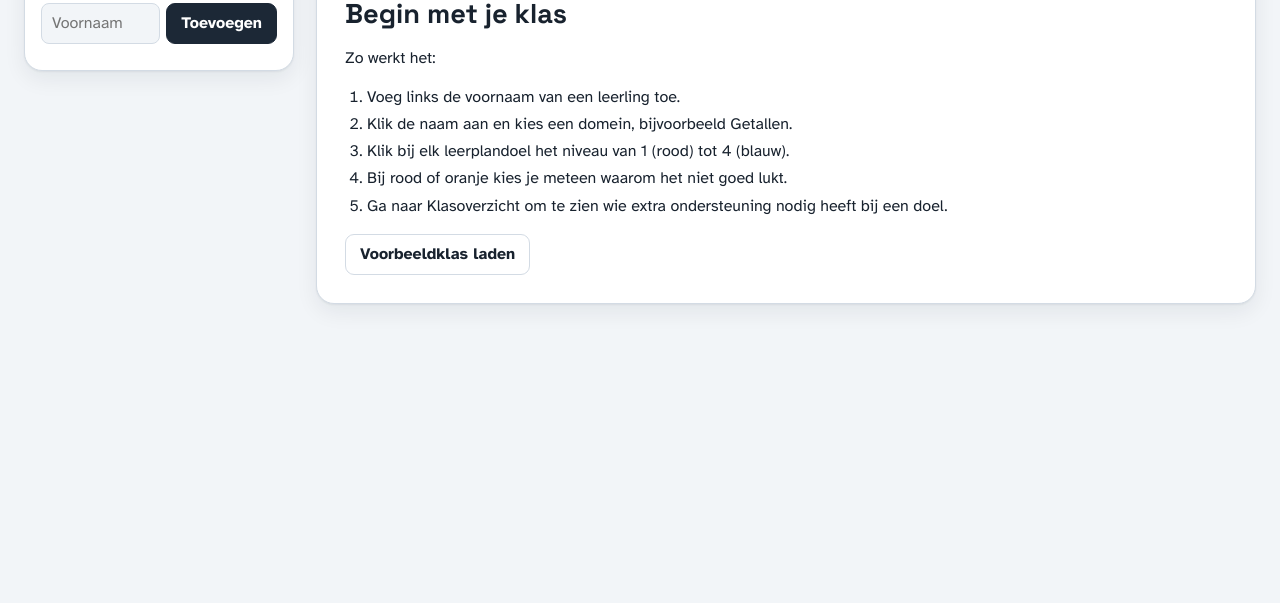
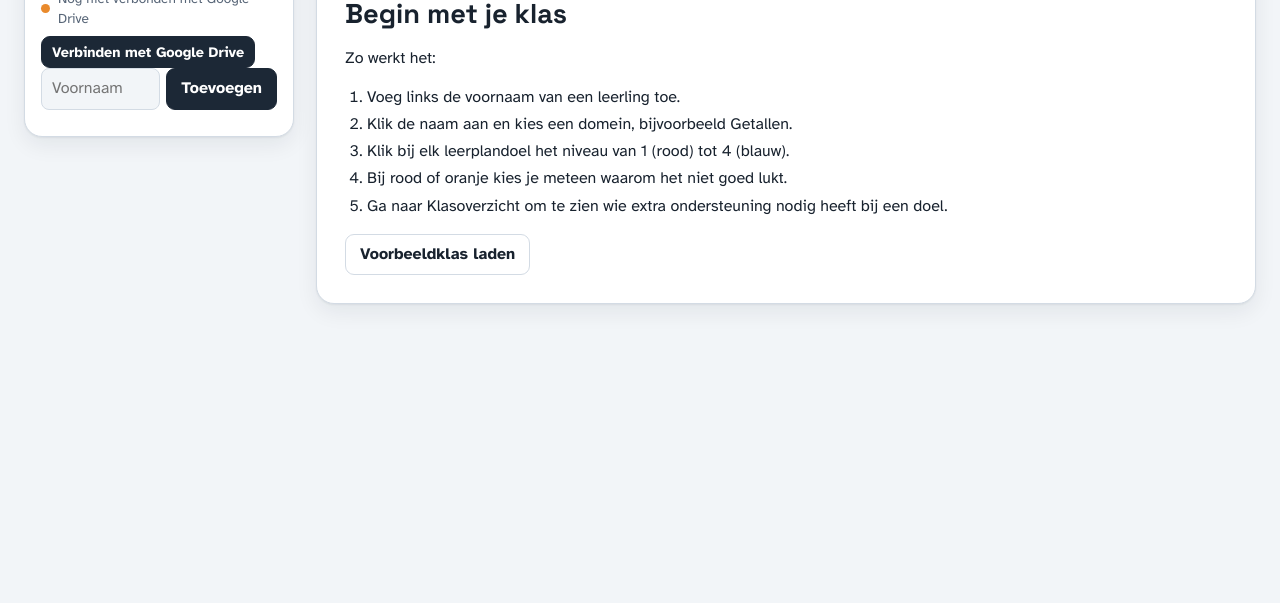
Before and after one commit to gaston3699/leervoortgang, a plain HTML site: page index.html in a window 1280 px wide. Shown: the part 197-800 px from the top of the page. Drawn offline with Linux system fonts and the light colour scheme.

Commit message:
Update index.html
Google client id toegevoegd

```diff
--- a/index.html
+++ b/index.html
@@ -930,7 +930,7 @@ function setSync(st){
    De app bewaart één bestand in de Google Drive van wie zich aanmeldt. Het bestand bevat dezelfde documenten als
    hierboven (meta + één per leerling, elk met tijdstempel u). Bij verschil wint per document de nieuwste versie.
    De app heeft enkel toegang tot bestanden die ze zelf maakte (scope drive.file), niet tot de rest van de Drive. */
-const GOOGLE_CLIENT_ID=''; // ← Plak hier de Client ID uit Google Cloud (zie HANDLEIDING.md), tussen de aanhalingstekens.
+const GOOGLE_CLIENT_ID='515676555414-dtjhd41h9j93e6ip2j7ljpv18foqq2im.apps.googleusercontent.com'; // ← Plak hier de Client ID uit Google Cloud (zie HANDLEIDING.md), tussen de aanhalingstekens.
 const DRIVE_FILE='Leervoortgang - gegevens (niet wijzigen).json';
 const DRIVE_SCOPE='https://www.googleapis.com/auth/drive.file';
 const DRIVE_KEY='leervoortgang.drive',TOKEN_KEY='leervoortgang.driveToken';
```
